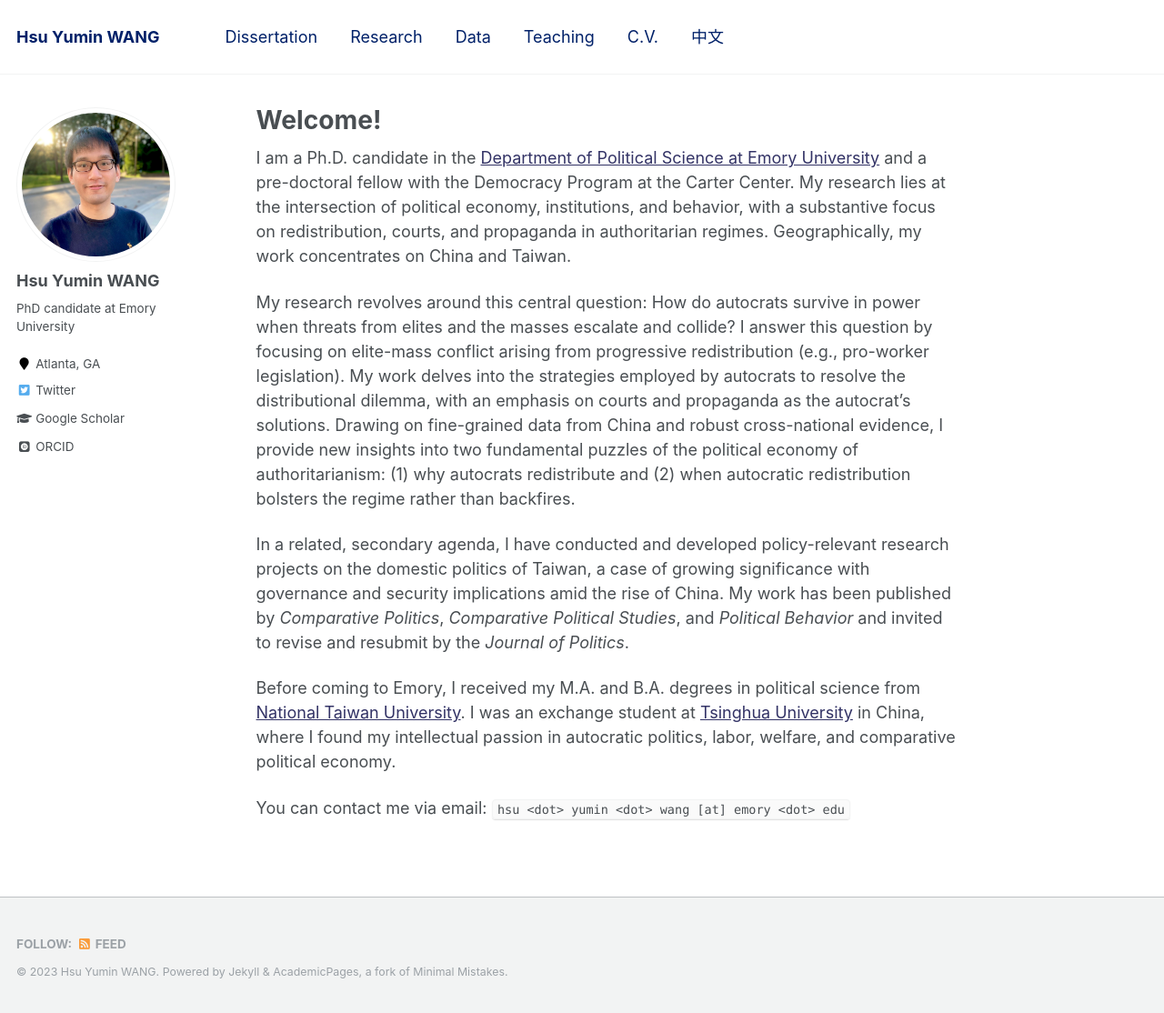
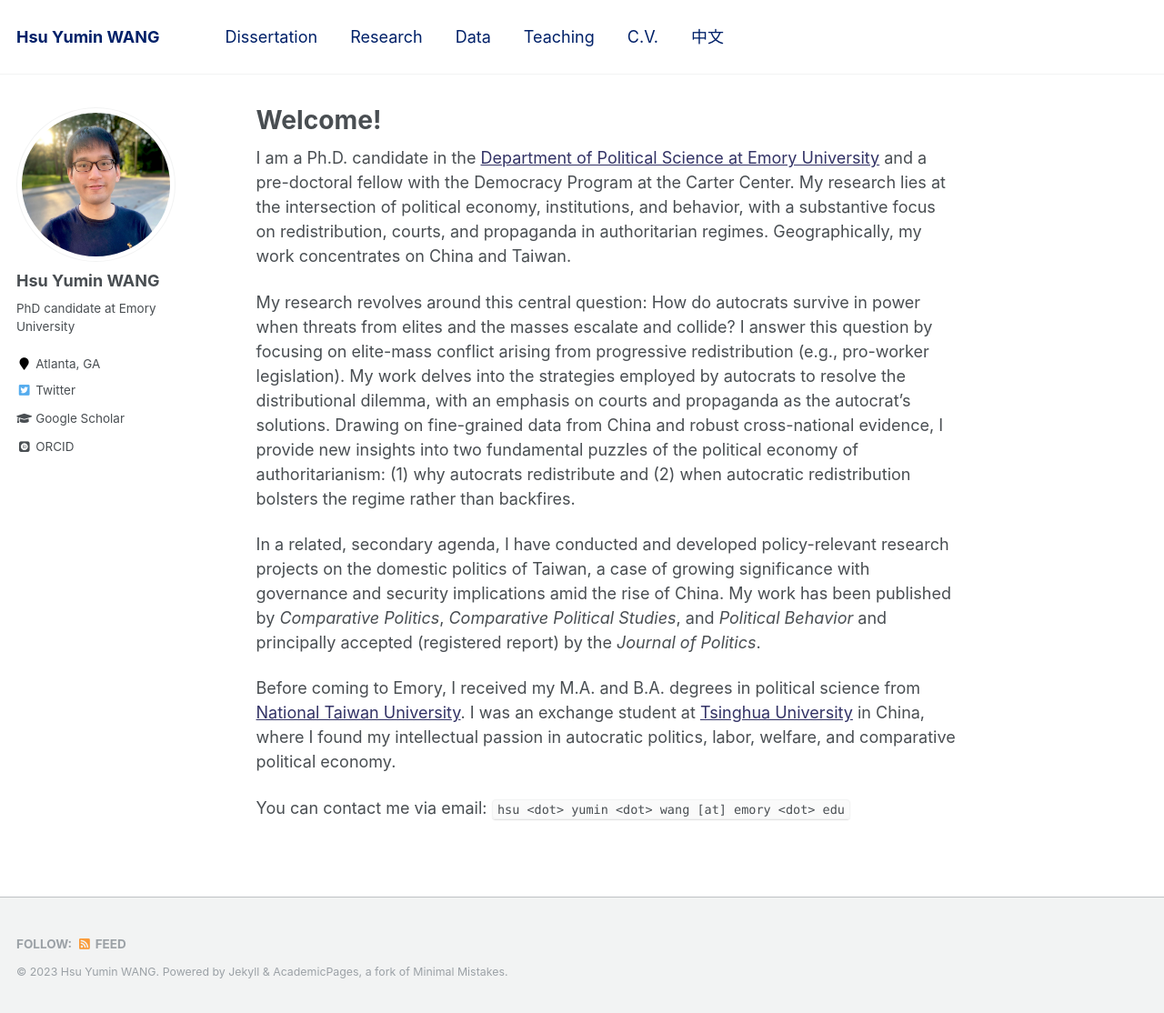
Before and after one commit to hsuyumin/hsuyumin.github.io, a Jekyll site: the page built from _pages/about.md, in a window 1280 px wide and 1114 px high. Shown: the whole window at 91% size. Built offline with Jekyll 4.4.1, drawn with Linux system fonts in a browser that asks for light colours; some web fonts are replaced.

Commit message:
Update about.md

```diff
--- a/_pages/about.md
+++ b/_pages/about.md
@@ -12,7 +12,7 @@ I am a Ph.D. candidate in the [Department of Political Science at Emory Universi
 
 My research revolves around this central question: How do autocrats survive in power when threats from elites and the masses escalate and collide? I answer this question by focusing on elite-mass conflict arising from progressive redistribution (e.g., pro-worker legislation). My work delves into the strategies employed by autocrats to resolve the distributional dilemma, with an emphasis on courts and propaganda as the autocrat's solutions. Drawing on fine-grained data from China and robust cross-national evidence, I provide new insights into two fundamental puzzles of the political economy of authoritarianism: (1) why autocrats redistribute and (2) when autocratic redistribution bolsters the regime rather than backfires.
 
-In a related, secondary agenda, I have conducted and developed policy-relevant research projects on the domestic politics of Taiwan, a case of growing significance with governance and security implications amid the rise of China. My work has been published by _Comparative Politics_, _Comparative Political Studies_, and _Political Behavior_ and invited to revise and resubmit by the _Journal of Politics_.
+In a related, secondary agenda, I have conducted and developed policy-relevant research projects on the domestic politics of Taiwan, a case of growing significance with governance and security implications amid the rise of China. My work has been published by _Comparative Politics_, _Comparative Political Studies_, and _Political Behavior_ and principally accepted (registered report) by the _Journal of Politics_.
 
 Before coming to Emory, I received my M.A. and B.A. degrees in political science from [National Taiwan University](https://www.ntu.edu.tw/english/). I was an exchange student at [Tsinghua University](https://www.tsinghua.edu.cn/en/) in China, where I found my intellectual passion in autocratic politics, labor, welfare, and comparative political economy.
 
```
